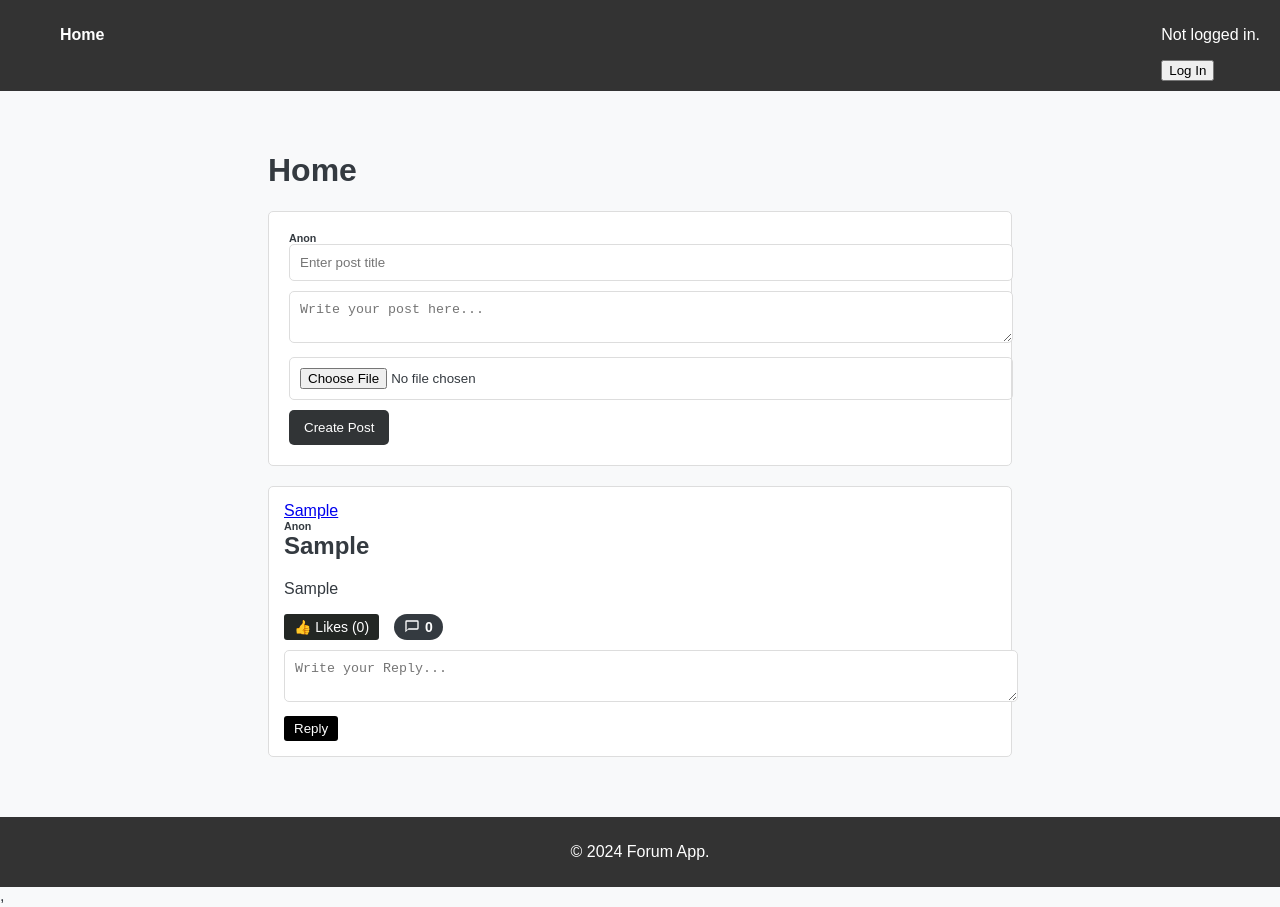
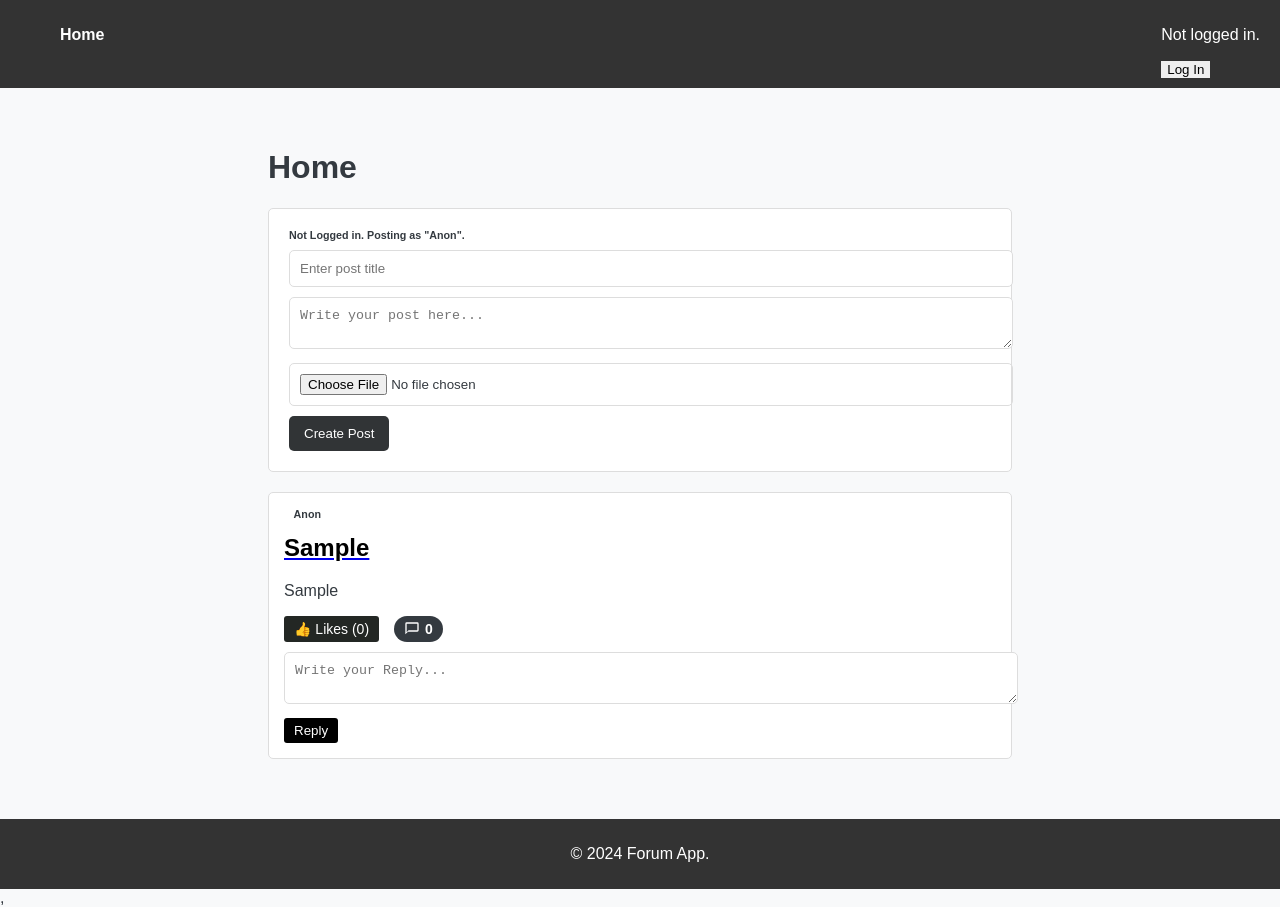
Before and after one commit to rohans0/ReactForumWebsite, a React (Create React App) app in the folder frontend/: page / in a window 1280 px wide. Both pictures are taken after typing "Sample", "Sample" into the empty fields and a click on the button "Create Post". Built offline with nearby package versions, Linux system fonts and the light colour scheme.

Commit message:
styling changes

```diff
--- a/frontend/src/components/authProfile.js
+++ b/frontend/src/components/authProfile.js
@@ -23,7 +23,7 @@ const AuthProfile = () => {
 
 	return (
 		<div>
-			<img src={user.picture} alt={user.name} id="pfp" />
+			<img src={user.picture} alt={user.name} id="profile-pfp" />
 			<div id="info">
 				<span>name: {user.name}</span>
 				<span>email: {user.email}</span>
--- a/frontend/src/pages/Homepage.js
+++ b/frontend/src/pages/Homepage.js
@@ -5,7 +5,7 @@ import "../styles/Homepage.css";
 
 const HomePage = () => {
   const [posts, setPosts] = useState([]);
-  const [newPost, setNewPost] = useState({ title: "", author: "", content: "", file: "" });
+  const [newPost, setNewPost] = useState({ title: "", author: "", pfp: "", content: "", file: "" });
   const [newReply, setNewReply] = useState([]);
   const [newFile, setNewFile] = useState();
 	const { user } = useAuth0();
@@ -36,6 +36,7 @@ const HomePage = () => {
         id: Date.now(),
         title: newPost.title,
 				author: user ? user.name : "Anon",
+				pfp: user ? user.picture : null,
         content: newPost.content,
         likes: 0,
         file: newFile || "",
@@ -122,7 +123,15 @@ const HomePage = () => {
 
       {/* Post Creation Form */}
       <form onSubmit={handlePostSubmit} className="post-form">
-				<h6>{user ? user.name : "Anon"}</h6>
+				<div className="post-profile">
+				{user ?
+					<>
+						<img src={user.picture} id="pfp"/>
+						<h6>{user.name}</h6>
+					</>:
+						<h6>Not Logged in. Posting as "Anon".</h6>
+				}
+				</div>
         <input
           type="text"
           name="title"
@@ -146,11 +155,16 @@ const HomePage = () => {
       <div className="posts">
         {posts.sort((a, b) => b.likes - a.likes).map((post) => (
           <div key={post.id} className="post">
+
+						<div className="post-profile">
+							<img src={post.pfp} />
+							<h6>{post.author}</h6>
+						</div>
             <nav>
-              <Link to={`/thread/${post.id}`} state={post}>{post.title}</Link>
+              <Link to={`/thread/${post.id}`} state={post}>
+								<h2>{post.title}</h2>
+							</Link>
             </nav>
-            <h6>{post.author}</h6>
-            <h2>{post.title}</h2>
             <p>{post.content}</p>
             {post.file && (
               <img
--- a/frontend/src/styles/Auth0.css
+++ b/frontend/src/styles/Auth0.css
@@ -6,7 +6,7 @@
 	display: block;
 }
 
-#pfp {
-	width: 50px;
+#profile-pfp {
+	width: 60px;
 	display: inline;
 }
--- a/frontend/src/styles/Homepage.css
+++ b/frontend/src/styles/Homepage.css
@@ -5,6 +5,17 @@ body {
   color: #343a40;
   margin: 0;
   padding: 0;
+}
+
+
+.post-profile {
+	display: flex;
+	flex-direction:row;
+	gap: .6em;
+  margin-bottom: .6em;
+}
+.post-profile img {
+	height: 1em;
 }
 
 /* Main Container */
@@ -40,7 +51,6 @@ body {
   background-color: #313436;
   color: #fff;
   padding: 10px 15px;
-  border: none;
   border-radius: 5px;
   cursor: pointer;
 }
@@ -65,13 +75,15 @@ body {
 
 .post h2 {
   margin-top: 0;
+  color: #000;
+	text-decoration: none;
 }
 
 .post h6 {
 	margin: 0;
 }
 
-.post img {
+.post>img {
   display: block;
   margin: 10px 0;
   max-width: 100%;
--- a/frontend/src/styles/globals.css
+++ b/frontend/src/styles/globals.css
@@ -15,3 +15,11 @@
     text-align: center;
     padding: 10px 0;
   }
+
+button {
+  border: none;
+  transition: transform 0.3s ease-in;
+}
+button:hover {
+	transform: scale(1.1);
+}
```
